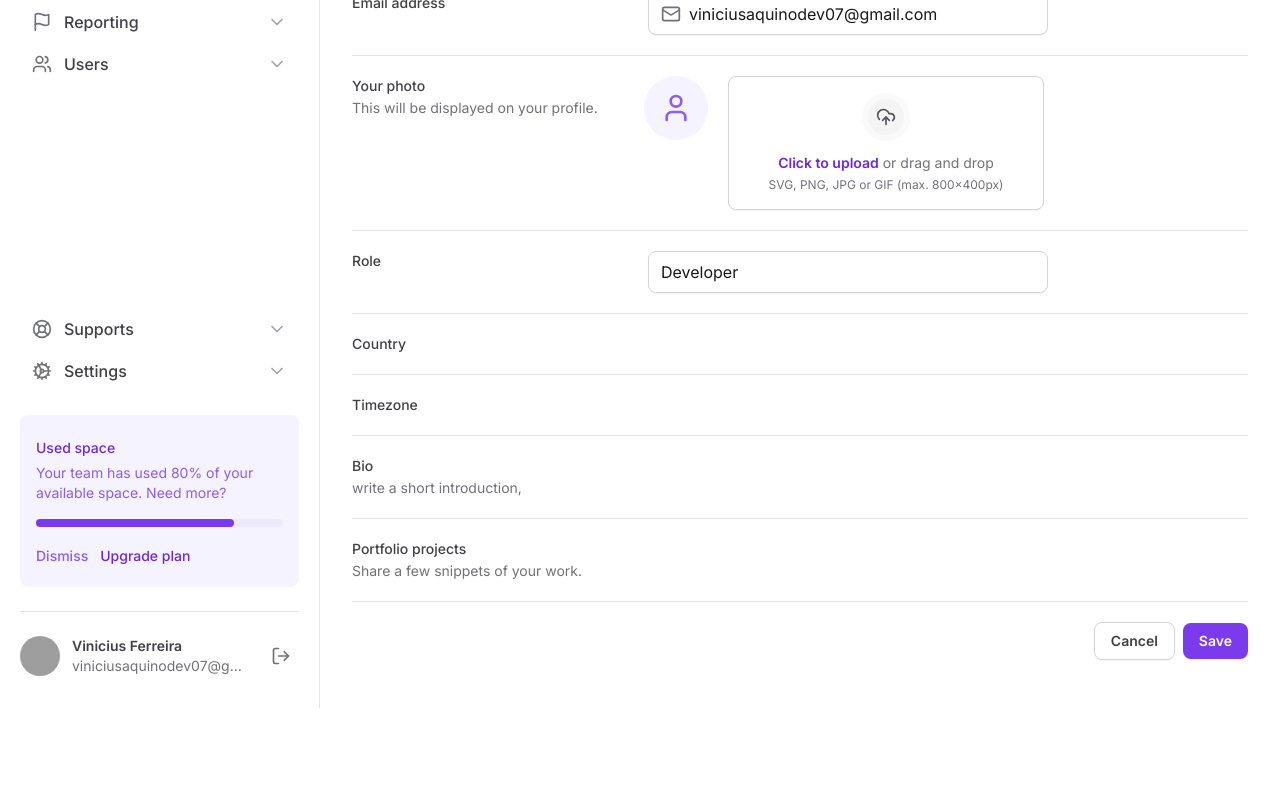
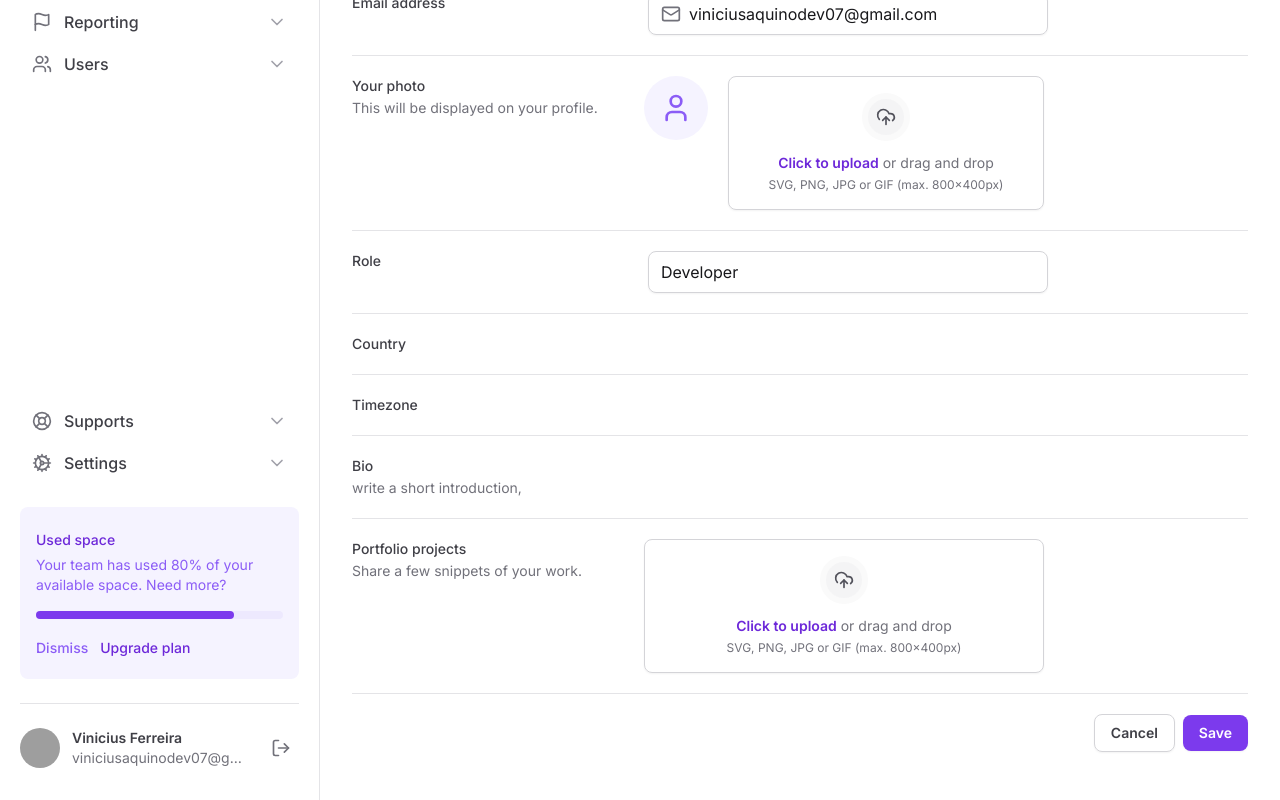
Before and after one commit to viniciusferreira7/tailwind-next, a Next.js app: page / in a window 1280 px wide. Shown: the part 340-1140 px from the top of the page. Before the commit the page ends 1048 px from the top, so only its background shows below. Built offline with nearby package versions, Linux system fonts and the light colour scheme; grey boxes are pictures that could not be loaded.

Commit message:
feat: Componentize File Input

```diff
--- a/src/app/page.tsx
+++ b/src/app/page.tsx
@@ -1,6 +1,7 @@
+import * as Input from '@/components/Input'
 import { SettingsTabs } from '@/components/SettingsTabs'
-import * as Input from '@/components/Input'
-import { Mail, UploadCloud, User } from 'lucide-react'
+import { Mail } from 'lucide-react'
+import * as FileInput from '@/components/Form/FileInput'
 
 export default function Home() {
   return (
@@ -80,32 +81,11 @@
                 This will be displayed on your profile.
               </span>
             </label>
-            <div className="flex items-start gap-5">
-              <div className="flex h-16 w-16 items-center justify-center rounded-full bg-violet-50">
-                <User className="h-8 w-8 text-violet-500" />
-              </div>
-
-              <label
-                htmlFor="photo"
-                className="hover:bg-violet-25 group flex flex-1 cursor-pointer flex-col items-center gap-3 rounded-lg border border-zinc-300 px-6 py-4 text-center text-zinc-500 shadow-sm hover:border-violet-200 hover:text-violet-500"
-              >
-                <div className="border-6 rounded-full border-zinc-50 bg-zinc-100 p-2 group-hover:border-violet-50 group-hover:bg-violet-100">
-                  <UploadCloud className="h-5 w-5 text-zinc-600 group-hover:text-violet-500" />
-                </div>
-                <div className="flex flex-col items-center gap-1">
-                  <span className="text-sm">
-                    <span className="font-semibold text-violet-700">
-                      Click to upload
-                    </span>{' '}
-                    or drag and drop
-                  </span>
-                  <span className="text-xs">
-                    SVG, PNG, JPG or GIF (max. 800x400px)
-                  </span>
-                </div>
-              </label>
-              <input type="file" id="photo" className="sr-only" />
-            </div>
+            <FileInput.Root className="flex items-start gap-5">
+              <FileInput.ImagePreview />
+              <FileInput.Trigger />
+              <FileInput.Control />
+            </FileInput.Root>
           </div>
           <div className="grid grid-cols-form gap-3 pt-5">
             <label htmlFor="role" className="text-sm font-medium text-zinc-700">
@@ -152,7 +132,10 @@
                 Share a few snippets of your work.
               </span>
             </label>
-            <div />
+            <FileInput.Root className="flex items-start gap-5">
+              <FileInput.Trigger />
+              <FileInput.Control />
+            </FileInput.Root>
           </div>
           <div className="flex items-center justify-end gap-2 pt-5">
             <button
--- /dev/null
+++ b/src/components/Form/FileInput/Control.tsx
@@ -0,0 +1,7 @@
+import { ComponentProps } from 'react'
+
+type ControlProps = ComponentProps<'input'>
+
+export function Control(props: ControlProps) {
+  return <input {...props} type="file" id="photo" className="sr-only" />
+}
--- /dev/null
+++ b/src/components/Form/FileInput/ImagePreview.tsx
@@ -0,0 +1,9 @@
+import { User } from 'lucide-react'
+
+export function ImagePreview() {
+  return (
+    <div className="flex h-16 w-16 items-center justify-center rounded-full bg-violet-50">
+      <User className="h-8 w-8 text-violet-500" />
+    </div>
+  )
+}
--- /dev/null
+++ b/src/components/Form/FileInput/Root.tsx
@@ -0,0 +1,7 @@
+import { ComponentProps } from 'react'
+
+type RootProps = ComponentProps<'div'>
+
+export function Root(props: RootProps) {
+  return <div {...props} />
+}
--- /dev/null
+++ b/src/components/Form/FileInput/Trigger.tsx
@@ -0,0 +1,21 @@
+import { UploadCloud } from 'lucide-react'
+
+export function Trigger() {
+  return (
+    <label
+      htmlFor="photo"
+      className="group flex flex-1 cursor-pointer flex-col items-center gap-3 rounded-lg border border-zinc-300 px-6 py-4 text-center text-zinc-500 shadow-sm hover:border-violet-200 hover:bg-violet-25 hover:text-violet-500"
+    >
+      <div className="rounded-full border-6 border-zinc-50 bg-zinc-100 p-2 group-hover:border-violet-50 group-hover:bg-violet-100">
+        <UploadCloud className="h-5 w-5 text-zinc-600 group-hover:text-violet-500" />
+      </div>
+      <div className="flex flex-col items-center gap-1">
+        <span className="text-sm">
+          <span className="font-semibold text-violet-700">Click to upload</span>{' '}
+          or drag and drop
+        </span>
+        <span className="text-xs">SVG, PNG, JPG or GIF (max. 800x400px)</span>
+      </div>
+    </label>
+  )
+}
--- /dev/null
+++ b/src/components/Form/FileInput/index.tsx
@@ -0,0 +1,6 @@
+import { Control } from './Control'
+import { ImagePreview } from './ImagePreview'
+import { Root } from './Root'
+import { Trigger } from './Trigger'
+
+export { Control, ImagePreview, Root, Trigger }
```
